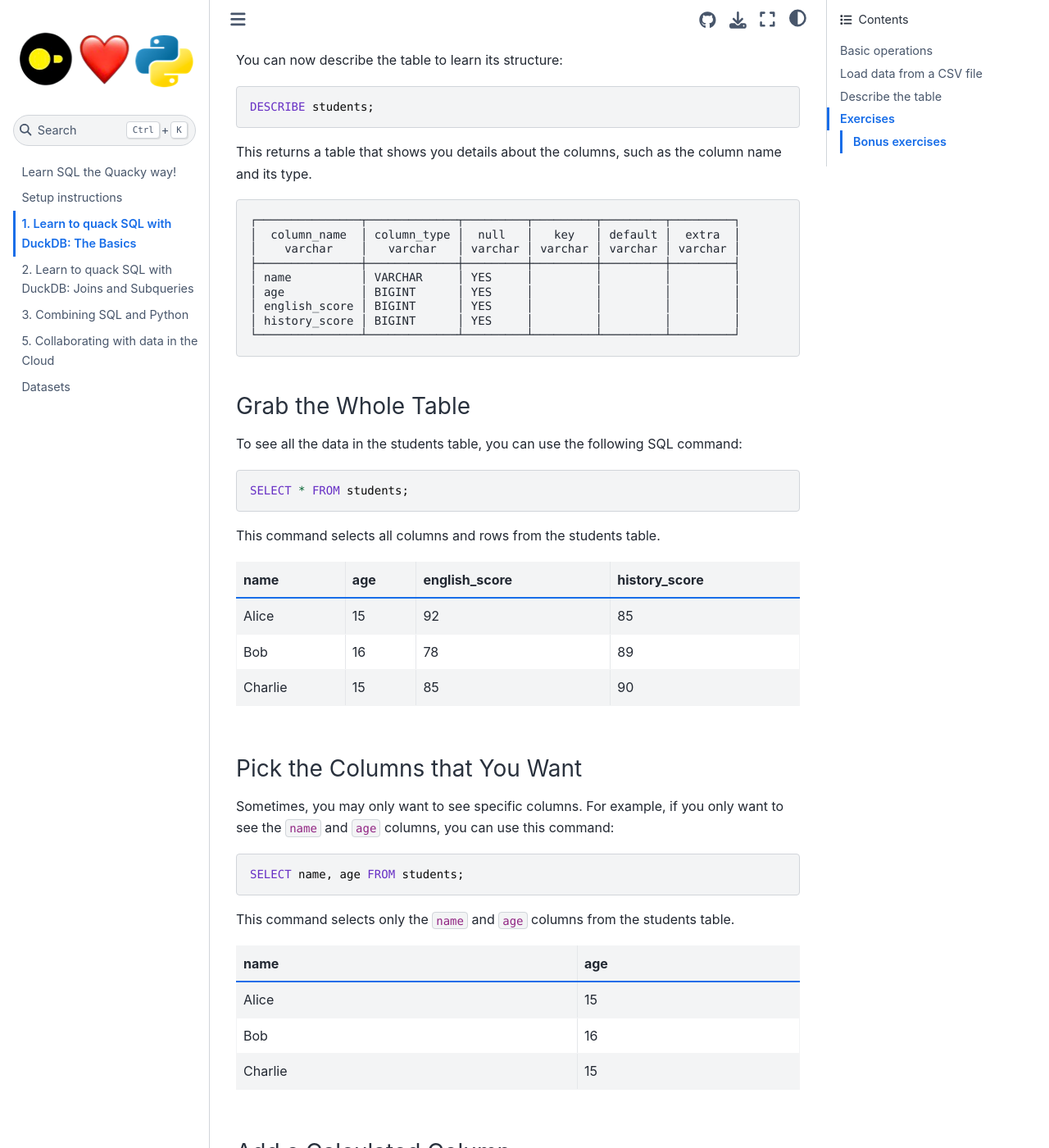
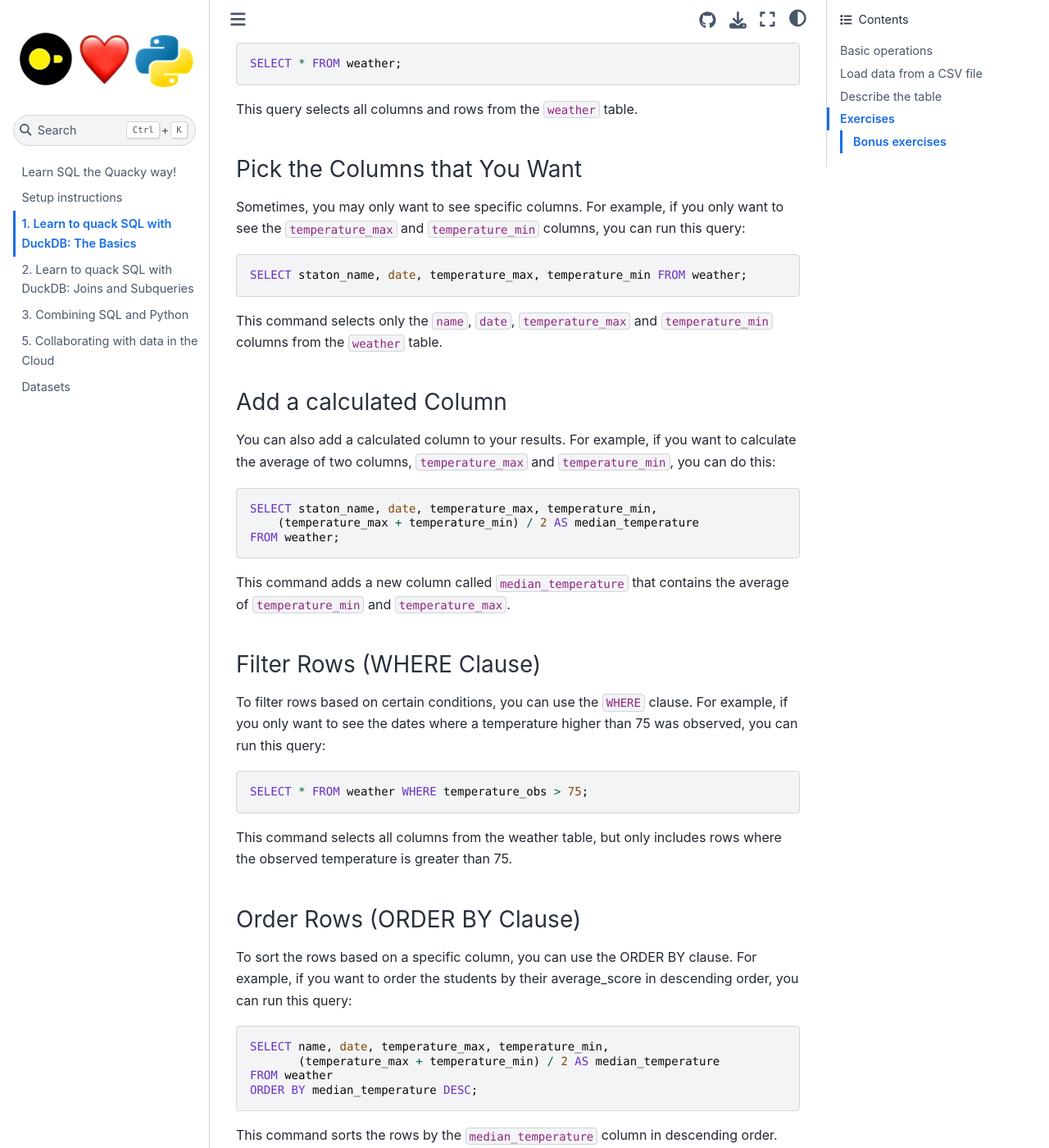
Before and after one commit to MotherDuck-Open-Source/sql-tutorial, a Jupyter Book: the page built from intro-sql-1.md, in a window 1280 px wide and 1400 px high, scrolled down 1174 px. Shown: the whole window at 82% size. Built offline with Jupyter Book 1.0.4 settings and Sphinx 7.4.7 and the Sphinx Book theme 1.1.4, drawn with Linux system fonts in a browser that asks for light colours; cross-references to code outside the pages are shown as plain code; some of the changed text lies outside the part shown.

Commit message:
chapter 1 is now about weather

````diff
--- a/intro-sql-1.md
+++ b/intro-sql-1.md
@@ -22,32 +22,14 @@ NOTE: If you are in Google Collab or a Jupyter notebook, remember to put the mag
 
 ## Basic operations
 
-### Load Data into your database
-
-First, we need to load some example data into DuckDB:
-
-```SQL
-CREATE TABLE students (
-    name VARCHAR,
-    age INTEGER,
-    english_score INTEGER,
-    history_score INTEGER
-);
-
-INSERT INTO students VALUES
-('Alice', 15, 92, 85),
-('Bob', 16, 78, 89),
-('Charlie', 15, 85, 90);
-```
-
-This command creates a new table called `students` and inserts some example rows.
+Let's get started with inspecting some data! We'll use the {Download}`washington_weather.csv<./data/washington_weather.csv>` dataset.
 
 ## Load data from a CSV file
 
-If you have data in a CSV file {Download}`students.csv<./data/students.csv>`, you can load it into DuckDB as well:
+DuckDB makes it very easy to load data from a CSV file. To create a new table from a file, run:
 
 ```SQL
-CREATE TABLE students AS SELECT * FROM read_csv('students.csv');
+CREATE TABLE weather AS SELECT * FROM read_csv('washington_weather.csv');
 ```
 
 ## Describe the table
@@ -55,164 +37,94 @@ CREATE TABLE students AS SELECT * FROM read_csv('students.csv');
 You can now describe the table to learn its structure:
 
 ```SQL
-DESCRIBE students;
+DESCRIBE weather;
 ```
 
 This returns a table that shows you details about the columns, such as the column name and its type.
 
-```bash
-┌───────────────┬─────────────┬─────────┬─────────┬─────────┬─────────┐
-│  column_name  │ column_type │  null   │   key   │ default │  extra  │
-│    varchar    │   varchar   │ varchar │ varchar │ varchar │ varchar │
-├───────────────┼─────────────┼─────────┼─────────┼─────────┼─────────┤
-│ name          │ VARCHAR     │ YES     │         │         │         │
-│ age           │ BIGINT      │ YES     │         │         │         │
-│ english_score │ BIGINT      │ YES     │         │         │         │
-│ history_score │ BIGINT      │ YES     │         │         │         │
-└───────────────┴─────────────┴─────────┴─────────┴─────────┴─────────┘
+### Grab the Whole Table
+
+To see all the data in the `weather` table, you can use the following SQL query:
+
+```SQL
+SELECT * FROM weather;
 ```
 
-### Grab the Whole Table
-
-To see all the data in the students table, you can use the following SQL command:
-
-```SQL
-SELECT * FROM students;
-```
-
-This command selects all columns and rows from the students table.
-
-
-| name | age | english_score | history_score |
-|------|-----|---------------|----------------|
-| Alice| 15  | 92            | 85             |
-| Bob  | 16  | 78            | 89             |
-| Charlie| 15 | 85            | 90             |
+This query selects all columns and rows from the `weather` table.
 
 ### Pick the Columns that You Want
 
-Sometimes, you may only want to see specific columns. For example, if you only want to see the `name` and `age` columns, you can use this command:
+Sometimes, you may only want to see specific columns. For example, if you only want to see the `temperature_max` and `temperature_min` columns, you can run this query:
 
 ```SQL
-SELECT name, age FROM students;
+SELECT staton_name, date, temperature_max, temperature_min FROM weather;
 ```
 
-This command selects only the `name` and `age` columns from the students table.
+This command selects only the `name`, `date`, `temperature_max` and `temperature_min` columns from the `weather` table.
 
-| name | age |
-|------|-----|
-| Alice| 15  |
-| Bob  | 16  |
-| Charlie| 15 |
+### Add a calculated Column
 
-### Add a Calculated Column
-
-You can also add a calculated column to your results. For example, if you want to calculate the average of two columns, `english_score` and `history_score`, you can do this:
+You can also add a calculated column to your results. For example, if you want to calculate the average of two columns, `temperature_max` and `temperature_min`, you can do this:
 
 ```SQL
-SELECT name, english_score, history_score,
-       (english_score + history_score) / 2 AS average_score
-FROM students;
+SELECT staton_name, date, temperature_max, temperature_min,
+    (temperature_max + temperature_min) / 2 AS median_temperature
+FROM weather;
 ```
 
-This command adds a new column called `average_score` that contains the average of `english_score` and `history_score`.
-
-| name       | english_score | history_score | average_score |
-|------------|---------------|---------------|----------------|
-| Alice      | 92            | 85            | 88.5           |
-| Bob        | 78            | 89            | 83.5           |
-| Charlie    | 85            | 90            | 87.5           |
+This command adds a new column called `median_temperature` that contains the average of `temperature_min` and `temperature_max`.
 
 ### Filter Rows (WHERE Clause)
-To filter rows based on certain conditions, you can use the `WHERE` clause. For example, if you only want to see students who scored above 90 in English, you can use this command:
+To filter rows based on certain conditions, you can use the `WHERE` clause. For example, if you only want to see the dates where a temperature higher than 75 was observed, you can run this query:
 
 ```SQL
-SELECT * FROM students WHERE english_score > 90;
+SELECT * FROM weather WHERE temperature_obs > 75;
 ```
 
-This command selects all columns from the students table but only includes rows where the english_score is greater than 90.
-
-| name   | age | english_score | history_score |
-|--------|-----|---------------|----------------|
-| Alice  | 15  | 92            | 85             |
+This command selects all columns from the weather table, but only includes rows where the observed temperature is greater than 75.
 
 
 ### Order Rows (ORDER BY Clause)
-To sort the rows based on a specific column, you can use the ORDER BY clause. For example, if you want to order the students by their average_score in descending order, you can use this command:
+To sort the rows based on a specific column, you can use the ORDER BY clause. For example, if you want to order the students by their average_score in descending order, you can run this query:
 
 ```SQL
-SELECT name, english_score, history_score,
-       (english_score + history_score) / 2 AS average_score
-FROM students
-ORDER BY average_score DESC;
+SELECT name, date, temperature_max, temperature_min,
+       (temperature_max + temperature_min) / 2 AS median_temperature
+FROM weather
+ORDER BY median_temperature DESC;
 ```
 
-This command sorts the rows by the `average_score` column in descending order.
+This command sorts the rows by the `median_temperature` column in descending order.
 
-| name       | english_score | history_score | average_score |
-|------------|---------------|---------------|----------------|
-| Alice      | 92            | 85            | 88.5           |
-| Charlie    | 85            | 90            | 87.5           |
-| Bob        | 78            | 89            | 83.5           |
-
-### Group Rows (GROUP BY Clause)
-To group the rows based on a specific column and perform <a href="https://duckdb.org/docs/sql/aggregates.html" target="_blank">aggregate functions</a>, you can use the `GROUP BY` clause. For example, if you want to group the students by their age and calculate the average `english_score` for each group, you can use this command:
-
-```SQL
-SELECT age, AVG(english_score) AS avg_english_score
-FROM students
-GROUP BY age;
-```
-
-This command groups the rows by the age column and calculates the average english_score for each age group.
-
-| age          | avg_english_score |
-|--------------|-------------------|
-| 15           | 88.5              |
-| 16           | 78                |
-
-That's it for the first section of the tutorial! You've learned how to load data, grab a whole table, pick specific columns, add a calculated column, filter rows using the `WHERE` clause, order rows using the `ORDER BY` clause, and group rows using the `GROUP BY` clause in DuckDB. Practice these commands to get comfortable with SQL basics in DuckDB.
 
 ## Exercises
 
-_Dataset_
-
-- {Download}`birds.csv<./data/birds.csv>` {cite}`tobias-2022`
-
 ```{admonition} Exercise
-Create a new table called `birds` using the `birds.csv` file linked in the Datasets section.
+Create a new table called `weather` using the {Download}`washington_weather.csv<./data/washington_weather.csv>` file.
 ```
 
 ```{admonition} Exercise
-Select only the `Species_Common_Name`, `Beak_Width` and `Beak_Depth` columns from the birds table.
+Select only the `name`, `date`, `elevation`, `precipitation` and `temperature_obs` columns from the `weather` table.
 ```
 
 ```{admonition} Exercise
-Add a new calculated column called `Beak_Size` that gets the sum of the `Beak_Width` and `Beak_Depth`.
+Add a new calculated column called `temperature_range` that gets the difference between `temperature_max` and `temperature_min` columns.
 ```
 
 ```{admonition} Exercise
-Filter rows where the `Beak_Size` is greater than 100.
+Filter rows where the station name is `'SEATTLE TACOMA AIRPORT, WA US'`.
 ```
 
 ```{admonition} Exercise
-Order the rows by `Beak_Size` in descending order.
-```
-
-```{admonition} Exercise
-Group the rows by location and calculate the average `Beak_Size` for each group.
+Order the rows by `precipitation` in descending order.
 ```
 
 ### Bonus exercises
 
-_Dataset_
-
-- {Download}`bees.csv<./data/bees.csv>` {cite}`bees-2020`
-
 ```{admonition} Exercise
-Inspect the `bees.csv` file. Find out which plant families or species are most popular with different bee species.
+Create a new calculated column, `temperature_obs_celcius`, that converts the observed temperature to °C using the equation: `(32°F − 32) × 5/9 = 0°C`.
 ```
 
 ```{admonition} Exercise
-Find out if there is any overlap in plant species favored by native bees versus non-native bees.
+Find the station name and date when the lowest temperature of 21°F was reported.
 ```
````
Also changed, not shown: 4 other files.
